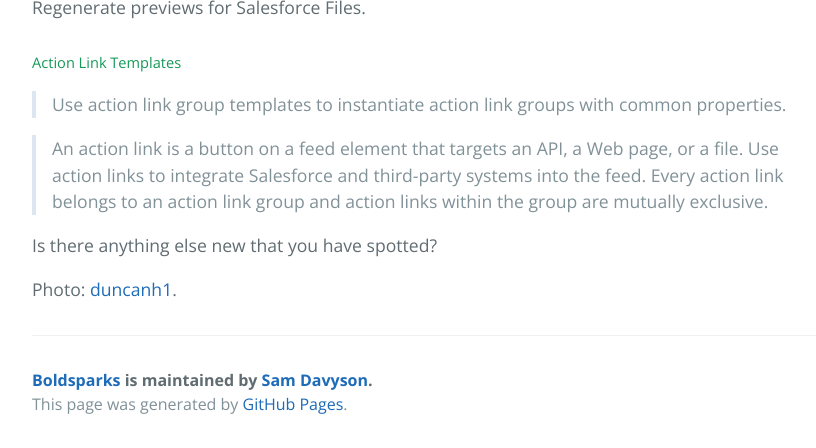
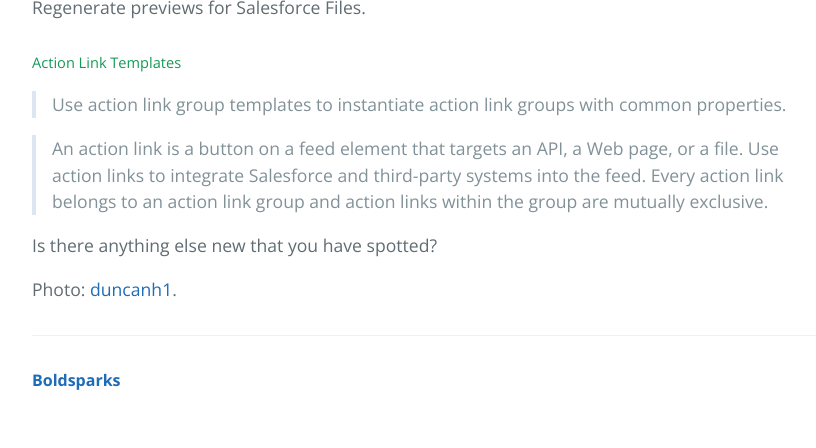
Before and after one commit to boldsparks/blog, a Jekyll site: the page built from index.md, in a window 1280 px wide and 900 px high, scrolled down 26584 px, cut to the strip 452-900 px from the top of the window. Shown: the whole strip, without its empty margins (192-1008 px from the left). Built offline with Jekyll 4.4.1, drawn with Linux system fonts in a browser that asks for light colours; the list of posts is cut into pages by our own code; after the commit the page ends 27460 px from its top, so only the background shows below that.

Commit message:
Update page-footer.html

```diff
--- a/_includes/page-footer.html
+++ b/_includes/page-footer.html
@@ -1,4 +1,3 @@
 <footer class="site-footer">
-  <span class="site-footer-owner"><a href="{{ site.url }}">{{ site.title }}</a> is maintained by <a href="{{ site.author.url }}">{{ site.author.name }}</a>.</span>
-  <span class="site-footer-credits">This page was generated by <a href="https://pages.github.com">GitHub Pages</a>.</span>
+  <span class="site-footer-owner"><a href="{{ site.url }}">{{ site.title }}</a></span>
 </footer>
```
